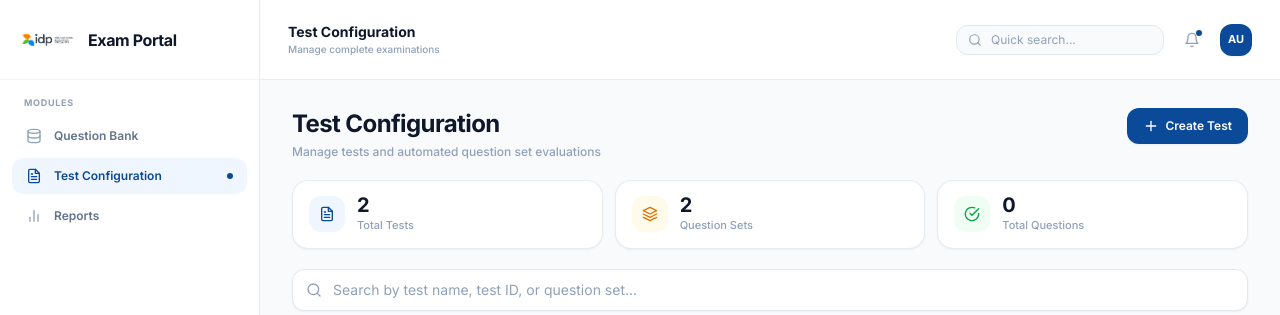
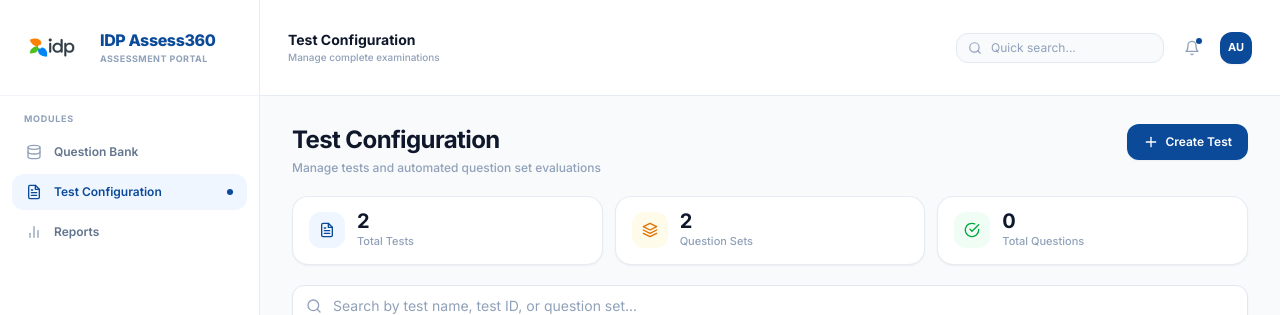
Before and after one commit to Abdul-rahman24/Hire-Platform-IDP, a React (Vite) app: page /test-configuration in a window 1280 px wide. Shown: the top 315 px of the page. Built offline with nearby package versions, Linux system fonts and the light colour scheme; no server answers.

Commit message:
Update branding and enhance loading states across components

```diff
--- a/index.html
+++ b/index.html
@@ -2,9 +2,10 @@
 <html lang="en">
   <head>
     <meta charset="UTF-8" />
-    <link rel="icon" type="image/svg+xml" href="/favicon.svg" />
+    <link rel="icon" type="image/png" href="/logo-tab.png" />
+    <link rel="shortcut icon" type="image/png" href="/idp-logo.png" />
     <meta name="viewport" content="width=device-width, initial-scale=1.0" />
-    <title>Question Bank</title>
+    <title>IDP Assess360</title>
     <link rel="preconnect" href="https://fonts.googleapis.com">
     <link rel="preconnect" href="https://fonts.gstatic.com" crossorigin>
     <link href="https://fonts.googleapis.com/css2?family=Inter:wght@300;400;500;600;700;800&display=swap" rel="stylesheet">
--- a/src/QuestionBankApp.jsx
+++ b/src/QuestionBankApp.jsx
@@ -14,12 +14,6 @@ const getOptText = (opt) => {
   return String(opt);
 };
 
-const INITIAL_SETS = [
-  { id: 'SET001', questionSetId: 'SET001', name: 'Assessment Set: SET001', updated: 'Active set', questionsCount: 6, status: 'Active' },
-  { id: 'SET002', questionSetId: 'SET002', name: 'Assessment Set: SET002', updated: 'Active set', questionsCount: 1, status: 'Active' },
-  { id: 'SET004', questionSetId: 'SET004', name: 'Assessment Set: SET004', updated: 'Active set', questionsCount: 0, status: 'Active' },
-];
-
 export default function QuestionBankApp() {
   const toast = useToast();
 
@@ -34,12 +28,12 @@ export default function QuestionBankApp() {
   const [deleteConfirmQuestion, setDeleteConfirmQuestion] = useState(null);
   const [deleteConfirmSet, setDeleteConfirmSet] = useState(null);
 
-  const [loadingSets, setLoadingSets] = useState(false);
+  const [loadingSets, setLoadingSets] = useState(true);
   const [loadingQuestions, setLoadingQuestions] = useState(false);
   const [submitting, setSubmitting] = useState(false);
 
-  // Pure in-memory state for Question Sets (no localStorage)
-  const [sets, setSets] = useState(INITIAL_SETS);
+  // Live state for Question Sets fetched from backend API
+  const [sets, setSets] = useState([]);
 
   // Sync question sets and live question counts from backend API on mount
   useEffect(() => {
--- a/src/components/DashboardOverview.jsx
+++ b/src/components/DashboardOverview.jsx
@@ -1,7 +1,7 @@
 import React, { useState } from 'react';
 import { motion } from 'framer-motion';
 import CustomSelect from './CustomSelect';
-import { SkeletonRow } from './tc/Shared';
+import { SkeletonRow, SkeletonCard } from './tc/Shared';
 
 export default function DashboardOverview({ sets, loading, onNavigateToSet, onCreateSet, onEditSet, onDeleteSet, onToggleArchiveSet }) {
   const [statusFilter, setStatusFilter] = useState('All');
@@ -33,6 +33,10 @@ export default function DashboardOverview({ sets, loading, onNavigateToSet, onCr
 
       {/* Metrics Row */}
       <div className="grid grid-cols-4 gap-4">
+        {loading ? (
+          Array(4).fill(0).map((_, i) => <SkeletonCard key={i} />)
+        ) : (
+          <>
             {/* Metric 1: Total Sets */}
             <div className="bg-white p-4.5 rounded-2xl border border-slate-200/60 shadow-xs flex flex-col justify-between h-[115px]">
               <div className="flex justify-between items-center">
@@ -94,6 +98,8 @@ export default function DashboardOverview({ sets, loading, onNavigateToSet, onCr
                 <p className="text-slate-400 text-[10px] font-medium mt-1">Archived</p>
               </div>
             </div>
+          </>
+        )}
       </div>
 
       {/* Main Table Container */}
--- a/src/components/Sidebar.jsx
+++ b/src/components/Sidebar.jsx
@@ -28,14 +28,21 @@ export default function Sidebar() {
     <div className="w-[260px] flex-shrink-0 h-full bg-white border-r border-slate-200/80 flex flex-col justify-between">
       <div>
         {/* Top Left Logo Header */}
-        <div className="h-[80px] flex items-center px-5 border-b border-slate-100">
+        <div className="h-[96px] flex items-center px-4 border-b border-slate-100 bg-white">
           <div className="flex items-center space-x-3">
             <img
               src="/idp-logo.png"
-              alt="IDP Logo"
-              className="h-14 w-auto max-w-[160px] object-contain flex-shrink-0"
+              alt="IDP Assess360 Logo"
+              className="h-[72px] w-[72px] object-contain flex-shrink-0"
             />
-            <span className="text-base font-bold text-slate-900 tracking-tight leading-tight">Exam Portal</span>
+            <div>
+              <span className="text-base font-extrabold text-[#0B4A99] tracking-tight leading-tight block">
+                IDP Assess360
+              </span>
+              <span className="text-[9px] font-bold text-slate-400 block tracking-wider uppercase mt-0.5">
+                Assessment Portal
+              </span>
+            </div>
           </div>
         </div>
 
--- a/src/components/TopNav.jsx
+++ b/src/components/TopNav.jsx
@@ -15,7 +15,7 @@ export default function TopNav() {
   const { title, sub } = PAGE_TITLES[key] || PAGE_TITLES['/test-configuration'];
 
   return (
-    <div className="h-[80px] flex-shrink-0 bg-white border-b border-slate-200/80 flex items-center justify-between px-7">
+    <div className="h-[96px] flex-shrink-0 bg-white border-b border-slate-200/80 flex items-center justify-between px-7">
       <div>
         <h2 className="text-sm font-bold text-slate-900">{title}</h2>
         <p className="text-[10px] text-slate-400 font-medium">{sub}</p>
--- a/src/components/tc/Shared.jsx
+++ b/src/components/tc/Shared.jsx
@@ -35,7 +35,7 @@ export function Badge({ status, size = 'sm' }) {
 
 /* ─── Skeleton Loader ────────────────────────────────────────────── */
 export function Skeleton({ className = '' }) {
-  return <div className={`animate-pulse bg-slate-100 rounded-xl ${className}`} />;
+  return <div className={`animate-pulse bg-slate-200/80 rounded-xl ${className}`} />;
 }
 
 export function SkeletonRow() {
@@ -211,8 +211,34 @@ export function IconBtn({ icon, onClick, tooltip, variant = 'ghost', disabled })
   );
 }
 
+export function SkeletonCard() {
+  return (
+    <div className="bg-white p-4.5 rounded-2xl border border-slate-200/60 shadow-xs flex flex-col justify-between h-[115px] animate-pulse">
+      <div className="flex justify-between items-center">
+        <Skeleton className="w-8 h-8 rounded-xl" />
+        <Skeleton className="h-2.5 w-24" />
+      </div>
+      <div className="mt-2 space-y-1.5">
+        <Skeleton className="h-6 w-12" />
+        <Skeleton className="h-2.5 w-20" />
+      </div>
+    </div>
+  );
+}
+
 /* ─── Stats mini card ─────────────────────────────────────────────── */
-export function StatMini({ label, value, icon, color = 'blue' }) {
+export function StatMini({ label, value, icon, color = 'blue', loading = false }) {
+  if (loading) {
+    return (
+      <div className="bg-white rounded-2xl border border-slate-200/80 px-4 py-3.5 flex items-center space-x-3 shadow-xs animate-pulse">
+        <Skeleton className="w-9 h-9 rounded-xl flex-shrink-0" />
+        <div className="space-y-1.5 flex-1">
+          <Skeleton className="h-5 w-12" />
+          <Skeleton className="h-2.5 w-20" />
+        </div>
+      </div>
+    );
+  }
   const clr = {
     blue: 'bg-blue-50 text-[#0B4A99]',
     green: 'bg-green-50 text-green-600',
--- a/src/components/tc/UIComponents.jsx
+++ b/src/components/tc/UIComponents.jsx
@@ -99,7 +99,7 @@ export function EmptyState({ icon, title, description, action }) {
 }
 
 export function Skeleton({ className = '' }) {
-  return <div className={`animate-pulse bg-slate-100 rounded-lg ${className}`} />;
+  return <div className={`animate-pulse bg-slate-200/80 rounded-lg ${className}`} />;
 }
 
 export function SkeletonCard() {
--- a/src/pages/ReportDetailPage.jsx
+++ b/src/pages/ReportDetailPage.jsx
@@ -40,7 +40,21 @@ function AnomalyBanner({ icon, children, onDismiss }) {
 }
 
 /* ── Metric Card ── */
-function MetricCard({ icon, iconBg, iconColor, label, value, sub }) {
+function MetricCard({ icon, iconBg, iconColor, label, value, sub, loading }) {
+  if (loading) {
+    return (
+      <div className="bg-white p-4.5 rounded-xl border border-slate-200/60 shadow-sm flex flex-col justify-between h-[115px] animate-pulse">
+        <div className="flex justify-between items-center">
+          <div className="w-8 h-8 bg-slate-100 rounded-lg" />
+          <div className="h-2.5 w-20 bg-slate-100 rounded" />
+        </div>
+        <div className="mt-2 space-y-1.5">
+          <div className="h-6 w-14 bg-slate-100 rounded" />
+          <div className="h-2.5 w-24 bg-slate-100 rounded" />
+        </div>
+      </div>
+    );
+  }
   return (
     <div className="bg-white p-4.5 rounded-xl border border-slate-200/60 shadow-sm flex flex-col justify-between h-[115px]">
       <div className="flex justify-between items-center">
--- a/src/pages/TestDetailsPage.jsx
+++ b/src/pages/TestDetailsPage.jsx
@@ -263,10 +263,10 @@ export default function TestDetailsPage() {
 
           {/* Quick Stats */}
           <div className="grid grid-cols-4 gap-3">
-            <StatMini icon={<FiClock className="w-4 h-4" />} label="Duration" value={`${testData.durationMinutes || 90} min`} color="blue" />
-            <StatMini icon={<FiAward className="w-4 h-4" />} label="Total Marks" value={testData.totalMarks || 100} color="amber" />
-            <StatMini icon={<FiLayers className="w-4 h-4" />} label="Question Set" value={testData.questionSetName || testData.questionSetId || 'Default Set'} color="slate" />
-            <StatMini icon={<FiCheckCircle className="w-4 h-4" />} label="Questions Count" value={questions.length} color="green" />
+            <StatMini icon={<FiClock className="w-4 h-4" />} label="Duration" value={`${testData.durationMinutes || 90} min`} color="blue" loading={loading} />
+            <StatMini icon={<FiAward className="w-4 h-4" />} label="Total Marks" value={testData.totalMarks || 100} color="amber" loading={loading} />
+            <StatMini icon={<FiLayers className="w-4 h-4" />} label="Question Set" value={testData.questionSetName || testData.questionSetId || 'Default Set'} color="slate" loading={loading} />
+            <StatMini icon={<FiCheckCircle className="w-4 h-4" />} label="Questions Count" value={questions.length} color="green" loading={loading} />
           </div>
         </div>
       </motion.div>
--- a/src/pages/TestListPage.jsx
+++ b/src/pages/TestListPage.jsx
@@ -185,9 +185,9 @@ export default function TestListPage() {
 
       {/* Stats */}
       <div className="grid grid-cols-3 gap-3">
-        <StatMini icon={<FiFileText className="w-4 h-4" />} label="Total Tests" value={stats.total} color="blue" />
-        <StatMini icon={<FiLayers className="w-4 h-4" />} label="Question Sets" value={stats.sections} color="amber" />
-        <StatMini icon={<FiCheckCircle className="w-4 h-4" />} label="Total Questions" value={stats.questions} color="green" />
+        <StatMini icon={<FiFileText className="w-4 h-4" />} label="Total Tests" value={stats.total} color="blue" loading={loading} />
+        <StatMini icon={<FiLayers className="w-4 h-4" />} label="Question Sets" value={stats.sections} color="amber" loading={loading} />
+        <StatMini icon={<FiCheckCircle className="w-4 h-4" />} label="Total Questions" value={stats.questions} color="green" loading={loading} />
       </div>
 
       {/* Search */}
```
Also changed, not shown: src/pages/ReportsListPage.jsx (+19 -1 lines), public/idp-logo.png, public/logo-tab.png (added). Lines whose indentation alone changed are shown as unchanged.
